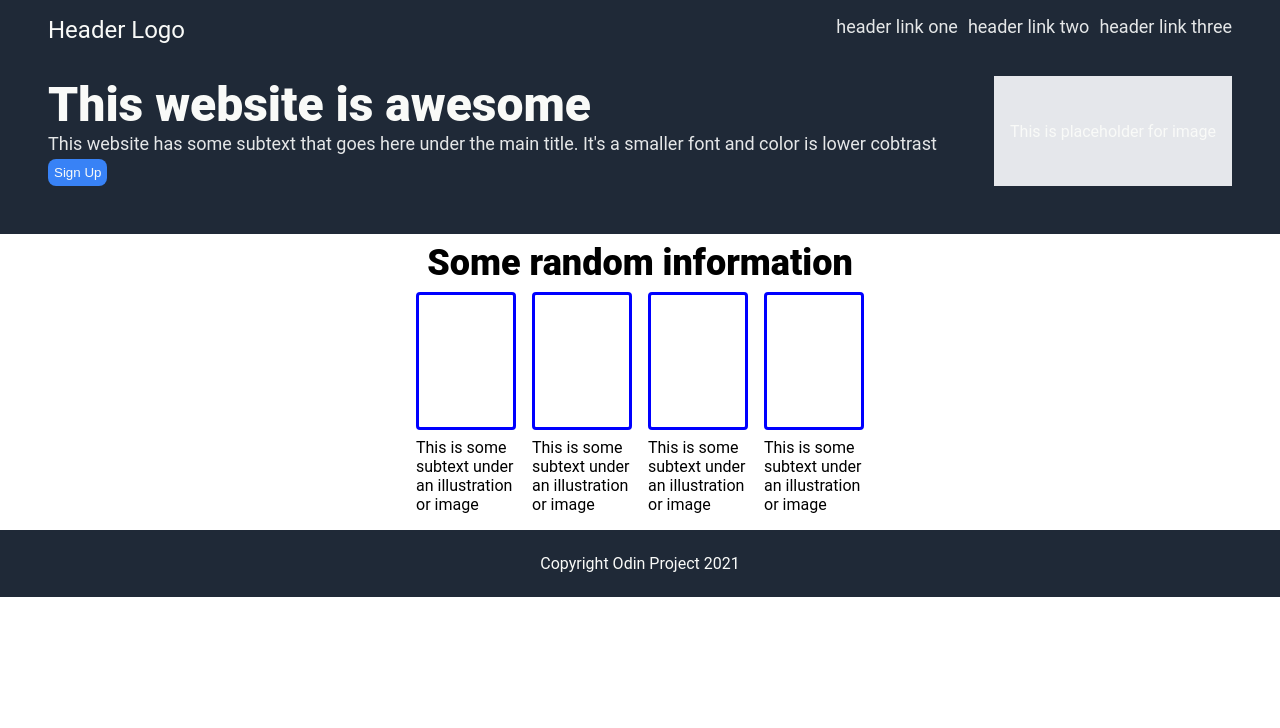
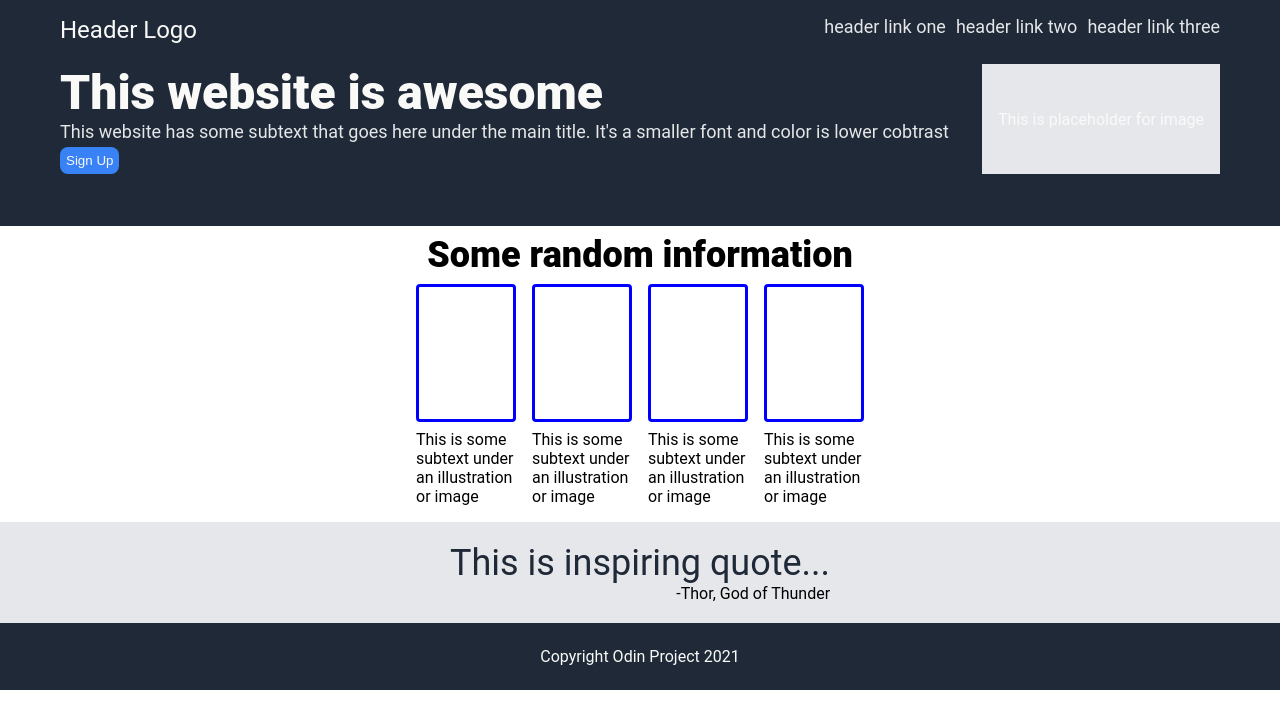
Before and after one commit to IlhamF4/landing-page, a plain HTML site: page index.html in a window 1280 px wide. Drawn offline with Linux system fonts and the light colour scheme.

Commit message:
Add quote section and fixing layout with padding

```diff
--- a/index.css
+++ b/index.css
@@ -8,13 +8,13 @@ body {
   display: flex;
   flex-direction: column;
   background-color: #1f2937;
-  padding: 16px 48px 48px 48px;
+  padding: 16px 60px 32px 60px;
 }
 
 .header, ul, .hero-container,
 .content-container, .footer,
 .information-container, .card-container,
-.card{
+.card, .quote-container, .quote-card{
   display: flex;
 }
 
@@ -39,8 +39,8 @@ a {
 }
 
 .hero-container {
-  margin-top: 32px;
   justify-content: space-between;
+  padding: 20px 0px;
 }
 
 .main-text {
@@ -76,12 +76,12 @@ button {
 .content-container {
   flex: 1;
   justify-content: center;
+  flex-direction: column;
 }
 
 .information-container {
   flex-direction: column;
   align-items: center;
-  width: 800px;
 }
 
 .title {
@@ -113,6 +113,26 @@ button {
   margin-bottom: 8px;
 }
 
+.quote-container {
+  background-color: #e5e7eb;
+  justify-content: center;
+  padding: 20px;
+}
+
+.quote {
+  font-size: 36px;
+  font: light italic;
+  color: #1f2937;
+}
+
+.quote-card {
+  flex-direction: column;
+}
+
+.quote-author {
+  margin-left: auto;
+}
+
 .footer {
   justify-content: center;
   align-items: center;
--- a/index.html
+++ b/index.html
@@ -50,6 +50,14 @@
         </div>
       </div>
     </div>
+    <div class="quote-container">
+      <div class="quote-card">
+        <div class="quote">
+          This is inspiring quote...
+        </div>
+        <div class="quote-author"> -Thor, God of Thunder</div>
+      </div>
+    </div>
   </div>
 <div class="footer">Copyright Odin Project 2021</div>
 </body>
```
